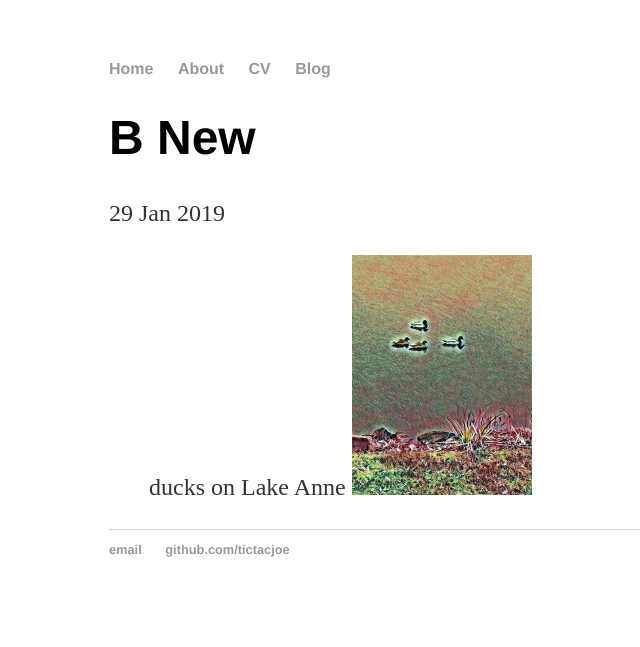
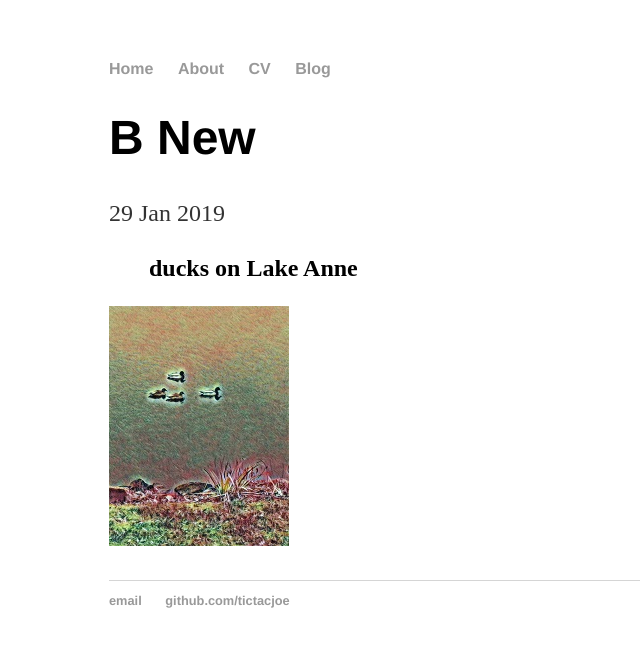
Before and after one commit to tictacjoe/tictacjoe.github.io, a Jekyll site: the page built from _posts/2019-01-29-b-new.md, in a window 1280 px wide. Shown: the top 647 px of the page, without its empty margins (83-723 px from the left). Built offline with Jekyll 4.4.1, drawn with Linux system fonts in a browser that asks for light colours; our own code applies the rules of GitHub Pages for plain Markdown files.

Commit message:
Update 2019-01-29-b-new.md

```diff
--- a/_posts/2019-01-29-b-new.md
+++ b/_posts/2019-01-29-b-new.md
@@ -1,5 +1,6 @@
 ---
 published: true
 ---
-> ducks on Lake Anne
+> ## ducks on Lake Anne
+
 ![ducks.jpg]({{site.baseurl}}/pics/ducks-25.jpg)
```
